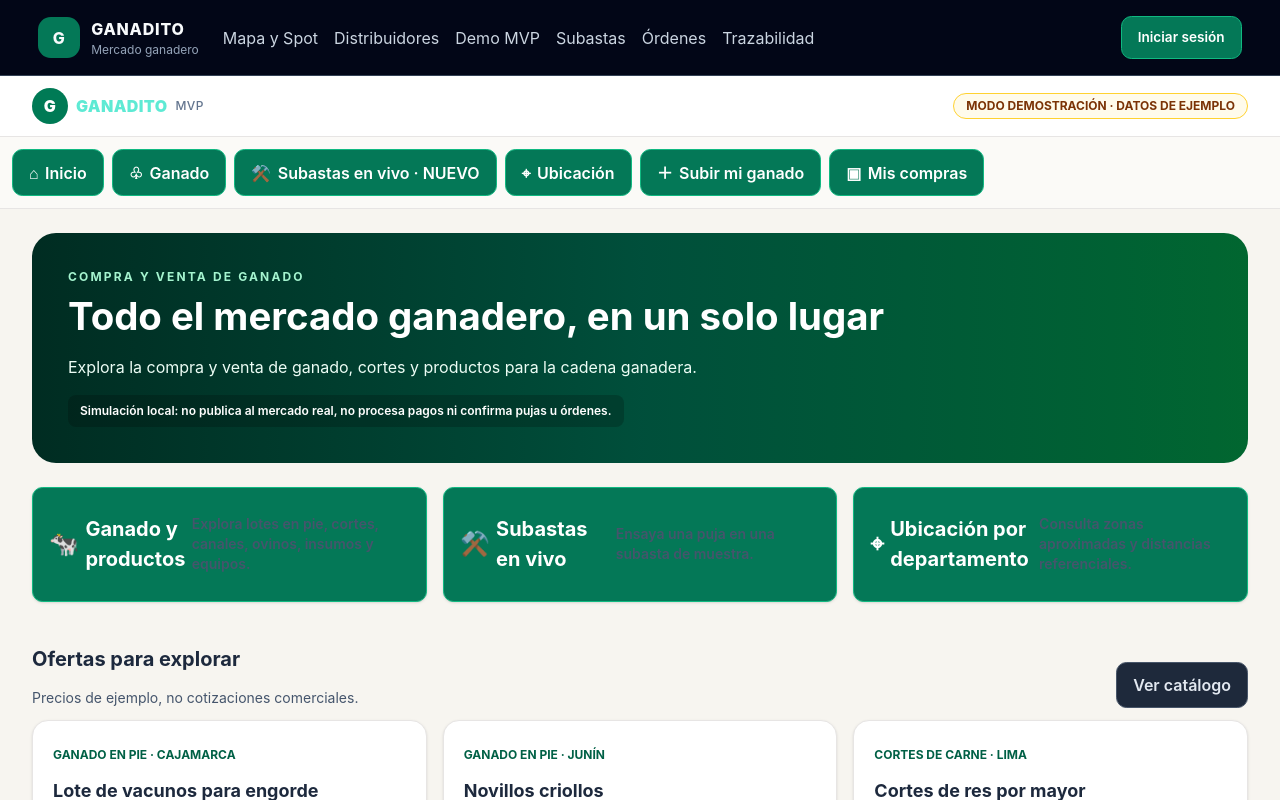
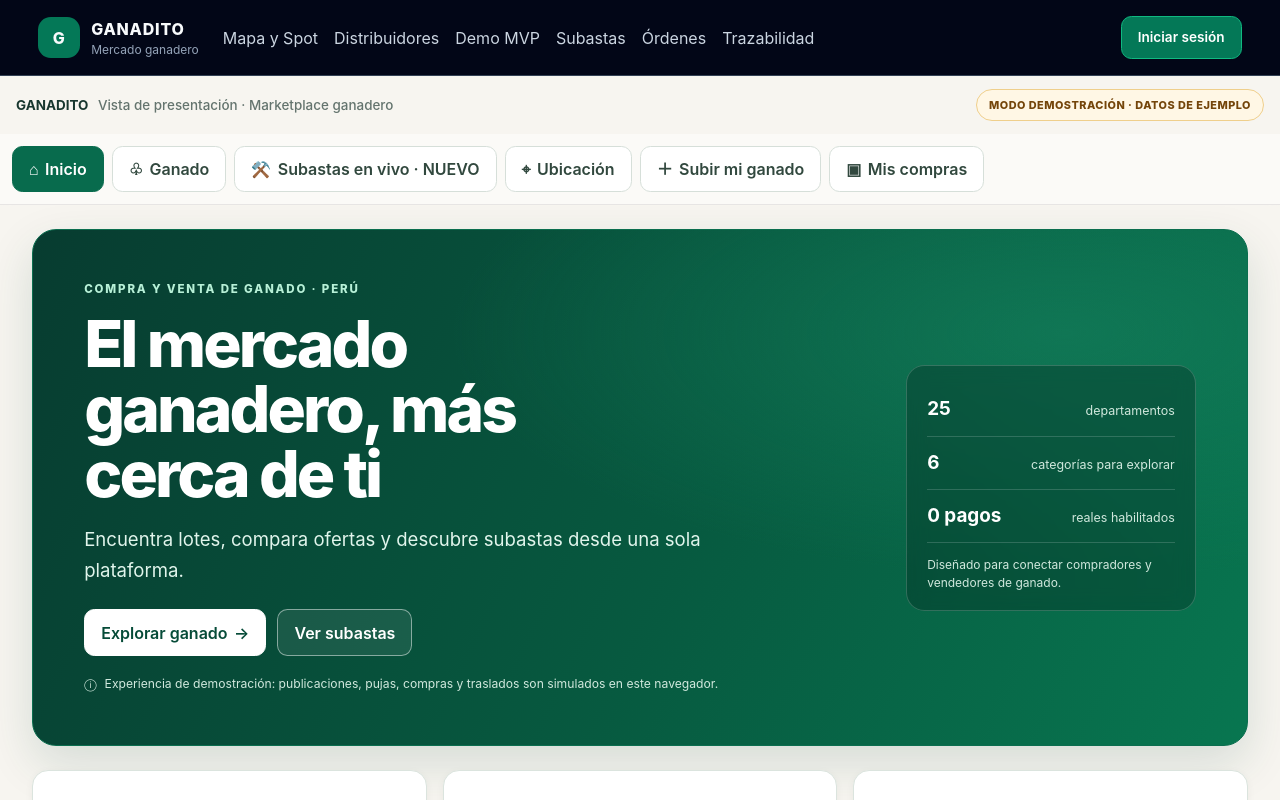
Before and after one commit to Victor1003706/GANADITOPRELIMINAR, a SvelteKit app in the folder apps/web/: page /demostracion in a window 1280 px wide. Shown: the top 800 px of the page. Built offline with nearby package versions, Linux system fonts and the light colour scheme.

Commit message:
Improve Ganadito demo marketplace UI

```diff
--- a/apps/web/src/routes/demostracion/+page.svelte
+++ b/apps/web/src/routes/demostracion/+page.svelte
@@ -60,15 +60,18 @@
 </script>
 
 <svelte:head><title>Demo MVP Ganadito | Simulación</title><meta name="description" content="Demostración local del marketplace ganadero de Ganadito." /></svelte:head>
-<div class="min-h-screen bg-[#f7f5f0] text-slate-800">
-  <header class="border-b border-stone-200 bg-white px-4 py-3 sm:px-8"><div class="mx-auto flex max-w-7xl flex-wrap items-center justify-between gap-3"><a href="/" class="flex items-center gap-2 font-black tracking-wide text-emerald-900 no-underline"><span class="grid h-9 w-9 place-items-center rounded-full bg-emerald-700 text-white">G</span>GANADITO <span class="text-xs font-medium text-slate-500">MVP</span></a><span class="rounded-full border border-amber-300 bg-amber-50 px-3 py-1 text-xs font-bold text-amber-900">MODO DEMOSTRACIÓN · DATOS DE EJEMPLO</span></div></header>
+<div class="demo-shell min-h-screen bg-[#f7f5f0] text-slate-800">
+  <header class="demo-status-bar"><span><strong>GANADITO</strong><span class="demo-status-context">Vista de presentación · Marketplace ganadero</span></span><span class="demo-badge">MODO DEMOSTRACIÓN · DATOS DE EJEMPLO</span></header>
   <nav class="sticky top-0 z-20 border-b border-stone-200 bg-[#fbfaf7]/95 px-3 py-3 backdrop-blur" aria-label="Secciones de la demostración"><div class="mx-auto flex max-w-7xl gap-2 overflow-x-auto">{#each sections as section (section.id)}<button type="button" onclick={()=>go(section.id)} aria-current={active===section.id?'page':undefined} class="shrink-0 rounded-full border px-4 py-2 text-sm font-semibold {active===section.id?'border-emerald-700 bg-emerald-700 text-white':'border-stone-300 bg-white text-slate-800 hover:border-emerald-500'}"><span aria-hidden="true">{section.icon}</span> {section.label}{section.id==='subastas'? ' · NUEVO':''}</button>{/each}</div></nav>
   <main class="mx-auto max-w-7xl px-4 py-6 sm:px-8">
     {#if notice}<div class="mb-4 rounded-xl border border-emerald-200 bg-emerald-50 px-4 py-3 text-sm text-emerald-950" role="status">{notice}</div>{/if}
-    <section class="rounded-3xl bg-gradient-to-r from-emerald-950 via-emerald-900 to-green-800 p-6 text-white sm:p-9"><p class="text-xs font-bold uppercase tracking-[.18em] text-emerald-200">Compra y venta de ganado</p><h1 class="mt-2 text-3xl font-extrabold sm:text-4xl">{active==='inicio'?'Todo el mercado ganadero, en un solo lugar':currentSection.label}</h1><p class="mt-3 max-w-3xl text-sm leading-6 text-emerald-50 sm:text-base">{currentSection.help}</p><p class="mt-4 inline-flex rounded-lg bg-black/20 px-3 py-2 text-xs font-semibold">Simulación local: no publica al mercado real, no procesa pagos ni confirma pujas u órdenes.</p></section>
+    <section class="demo-hero">
+      <div class="demo-hero-copy"><p class="demo-eyebrow">Compra y venta de ganado · Perú</p><h1>{active==='inicio'?'El mercado ganadero, más cerca de ti':currentSection.label}</h1><p class="demo-hero-description">{active==='inicio'?'Encuentra lotes, compara ofertas y descubre subastas desde una sola plataforma.':currentSection.help}</p><div class="demo-hero-actions"><button type="button" onclick={()=>go('ganado')}>Explorar ganado <span aria-hidden="true">→</span></button><button type="button" class="demo-hero-secondary" onclick={()=>go('subastas')}>Ver subastas</button></div><p class="demo-notice"><span aria-hidden="true">ⓘ</span> Experiencia de demostración: publicaciones, pujas, compras y traslados son simulados en este navegador.</p></div>
+      <aside class="demo-hero-panel" aria-label="Resumen de la demostración"><div><strong>25</strong><span>departamentos</span></div><div><strong>6</strong><span>categorías para explorar</span></div><div><strong>0 pagos</strong><span>reales habilitados</span></div><p>Diseñado para conectar compradores y vendedores de ganado.</p></aside>
+    </section>
 
     {#if active==='inicio'}
-      <section class="mt-6 grid gap-4 sm:grid-cols-3"><button class="rounded-2xl border border-stone-200 bg-white p-5 text-left shadow-sm" onclick={()=>go('ganado')}><span class="text-2xl">🐄</span><h2 class="mb-1 mt-3 font-bold">Ganado y productos</h2><p class="m-0 text-sm text-slate-600">Explora lotes en pie, cortes, canales, ovinos, insumos y equipos.</p></button><button class="rounded-2xl border border-stone-200 bg-white p-5 text-left shadow-sm" onclick={()=>go('subastas')}><span class="text-2xl">⚒</span><h2 class="mb-1 mt-3 font-bold">Subastas en vivo</h2><p class="m-0 text-sm text-slate-600">Ensaya una puja en una subasta de muestra.</p></button><button class="rounded-2xl border border-stone-200 bg-white p-5 text-left shadow-sm" onclick={()=>go('ubicacion')}><span class="text-2xl">⌖</span><h2 class="mb-1 mt-3 font-bold">Ubicación por departamento</h2><p class="m-0 text-sm text-slate-600">Consulta zonas aproximadas y distancias referenciales.</p></button></section>
+      <section class="demo-feature-grid"><button class="demo-feature-card" onclick={()=>go('ganado')}><span class="demo-feature-icon" aria-hidden="true">🐄</span><span class="demo-feature-copy"><strong>Ganado y productos</strong><span>Explora lotes en pie, cortes, ovinos, insumos y equipos.</span></span><span class="demo-card-arrow" aria-hidden="true">↗</span></button><button class="demo-feature-card" onclick={()=>go('subastas')}><span class="demo-feature-icon" aria-hidden="true">⚒</span><span class="demo-feature-copy"><strong>Subastas de muestra</strong><span>Conoce el flujo de ofertas y practica una puja.</span></span><span class="demo-card-arrow" aria-hidden="true">↗</span></button><button class="demo-feature-card" onclick={()=>go('ubicacion')}><span class="demo-feature-icon" aria-hidden="true">⌖</span><span class="demo-feature-copy"><strong>Ubicación por departamento</strong><span>Consulta zonas aproximadas y distancias referenciales.</span></span><span class="demo-card-arrow" aria-hidden="true">↗</span></button></section>
       <section class="mt-7"><div class="mb-3 flex items-end justify-between gap-3"><div><h2 class="m-0 text-2xl font-bold">Ofertas para explorar</h2><p class="mb-0 mt-1 text-sm text-slate-600">Precios de ejemplo, no cotizaciones comerciales.</p></div><button class="secondary" onclick={()=>go('ganado')}>Ver catálogo</button></div><div class="grid gap-4 sm:grid-cols-2 lg:grid-cols-3">{#each listings.slice(0,3) as item}<article class="rounded-2xl border border-stone-200 bg-white p-5 shadow-sm"><span class="text-xs font-bold uppercase text-emerald-800">{item.category} · {item.department}</span><h3 class="mb-2 mt-3 text-lg">{item.title}</h3><p class="text-sm text-slate-600">{item.quantity}</p><p class="text-xl font-extrabold">S/ {item.price.toLocaleString('es-PE')} <small class="text-xs font-normal text-slate-500">estimado</small></p><button onclick={()=>buy(item)}>Comprar en demo</button></article>{/each}</div></section>
     {:else if active==='ganado'}
       <section class="mt-6 rounded-2xl border border-stone-200 bg-white p-5"><h2 class="m-0 text-xl font-bold">Catálogo por tipo</h2><p class="mt-2 text-sm text-slate-600">Elige una categoría; los resultados se actualizan en esta misma pantalla.</p><div class="mt-4 flex flex-wrap gap-2" role="group" aria-label="Categorías">{#each categories as item}<button class="rounded-full border px-3 py-2 text-sm {category===item?'border-emerald-700 bg-emerald-700 text-white':'border-stone-300 bg-white text-slate-800'}" aria-pressed={category===item} onclick={()=>category=item}>{item}</button>{/each}</div><div class="mt-4 grid gap-3 sm:grid-cols-[1fr_1fr_auto]"><label class="text-sm">Departamento<select bind:value={department} class="mt-1"><option value="">Todos</option>{#each departments as d}<option value={d.name}>{d.name}</option>{/each}</select></label><p class="self-end text-sm text-slate-600">Coincidencias: {shownListings.length}</p><button class="self-end" onclick={()=>go('publicar')}>＋ Subir mi ganado</button></div></section>
@@ -84,3 +87,27 @@
     {/if}
   </main><footer class="border-t border-stone-200 bg-white px-4 py-5 text-center text-xs text-slate-500">GANADITO · Vista previa MVP · Todas las operaciones mostradas son simuladas y locales.</footer>
 </div>
+<style>
+  .demo-status-bar{display:flex;align-items:center;justify-content:space-between;gap:1rem;max-width:80rem;margin:0 auto;padding:.8rem 1rem;color:#18372f;font-size:.84rem}
+  .demo-status-context{margin-left:.6rem;color:#64746e;font-weight:500}
+  .demo-badge{border:1px solid #efcf8c;border-radius:999px;background:#fff7e5;padding:.42rem .75rem;color:#74450a;font-size:.68rem;font-weight:800;letter-spacing:.045em}
+  .demo-hero{display:grid;grid-template-columns:minmax(0,1.5fr) minmax(230px,.55fr);gap:2rem;align-items:center;overflow:hidden;border:1px solid #0b6e4f;border-radius:1.5rem;background:radial-gradient(ellipse at 85% 20%,rgba(21,128,93,.62),transparent 42%),linear-gradient(115deg,#073c30 0%,#075a40 55%,#087650 100%);padding:clamp(1.5rem,4vw,3.5rem);color:#fff;box-shadow:0 18px 48px rgba(13,74,54,.14)}
+  .demo-hero-copy{max-width:54rem}.demo-eyebrow{margin:0;color:#b7f0d7;font-size:.72rem;font-weight:800;letter-spacing:.16em;text-transform:uppercase}
+  .demo-hero h1{max-width:13ch;margin:.75rem 0 0;font-size:clamp(2.35rem,5vw,4.2rem);line-height:1.02;letter-spacing:-.045em;font-weight:800}
+  .demo-hero-description{max-width:42rem;margin:1.1rem 0 0;color:#e1f5ec;font-size:clamp(1rem,1.5vw,1.16rem);line-height:1.65}
+  .demo-hero-actions{display:flex;flex-wrap:wrap;gap:.7rem;margin-top:1.5rem}.demo-shell .demo-hero-actions button{min-height:2.9rem;border-color:#fff;background:#fff;color:#064b38}.demo-shell .demo-hero-actions .demo-hero-secondary{border-color:rgba(255,255,255,.48);background:rgba(255,255,255,.08);color:#fff}
+  .demo-notice{display:flex;align-items:flex-start;gap:.5rem;max-width:45rem;margin:1.2rem 0 0;color:#d0e8dd;font-size:.76rem;line-height:1.55}
+  .demo-hero-panel{display:grid;gap:0;border:1px solid rgba(255,255,255,.18);border-radius:1.15rem;background:rgba(4,35,28,.32);padding:1.1rem 1.25rem;backdrop-filter:blur(10px)}
+  .demo-hero-panel div{display:flex;align-items:baseline;justify-content:space-between;gap:1rem;padding:.75rem 0;border-bottom:1px solid rgba(255,255,255,.16)}.demo-hero-panel strong{color:#fff;font-size:1.18rem}.demo-hero-panel span{color:#d0e8dd;font-size:.78rem;text-align:right}.demo-hero-panel p{margin:.8rem 0 0;color:#d0e8dd;font-size:.75rem;line-height:1.5}
+  .demo-feature-grid{display:grid;grid-template-columns:repeat(3,minmax(0,1fr));gap:1rem;margin-top:1.5rem}
+  .demo-shell button.demo-feature-card{display:grid;grid-template-columns:auto 1fr auto;align-items:center;gap:.85rem;min-height:7.4rem;padding:1.2rem;border:1px solid #dbe4de;border-radius:1rem;background:#fff;color:#173b30;text-align:left;box-shadow:0 2px 8px rgba(21,49,39,.045);transition:transform .18s ease,box-shadow .18s ease,border-color .18s ease}
+  .demo-shell button.demo-feature-card:hover{transform:translateY(-2px);border-color:#7bb79c;box-shadow:0 12px 25px rgba(21,49,39,.09)}
+  .demo-feature-icon{display:grid;width:2.8rem;height:2.8rem;place-items:center;border-radius:.85rem;background:#e8f5ed;font-size:1.35rem}.demo-feature-copy{display:grid;gap:.35rem}.demo-feature-copy strong{color:#173b30;font-size:.98rem}.demo-feature-copy span{color:#53645d;font-size:.79rem;font-weight:450;line-height:1.45}.demo-card-arrow{align-self:start;color:#267353;font-size:1.15rem}
+  .demo-shell nav button{min-height:2.65rem;border-color:#d6dfd9;background:#fff;color:#31483e;box-shadow:none}.demo-shell nav button[aria-current="page"]{border-color:#086b4d;background:#086b4d;color:#fff}
+  .demo-shell article{transition:transform .16s ease,box-shadow .16s ease}.demo-shell article:hover{transform:translateY(-2px);box-shadow:0 12px 28px rgba(21,49,39,.09)}
+  .demo-shell input,.demo-shell select,.demo-shell textarea{border-color:#cbd5cf;background:#fff;color:#192a23}.demo-shell input::placeholder,.demo-shell textarea::placeholder{color:#697970}
+  .demo-shell button:focus-visible,.demo-shell input:focus-visible,.demo-shell select:focus-visible,.demo-shell textarea:focus-visible{outline:3px solid #f0b84d;outline-offset:3px}
+  @media(max-width:800px){.demo-hero{grid-template-columns:1fr}.demo-hero h1{max-width:16ch}.demo-hero-panel{grid-template-columns:repeat(3,minmax(0,1fr));gap:.5rem}.demo-hero-panel div{display:grid;gap:.15rem;border:0;padding:.45rem 0}.demo-hero-panel span{text-align:left}.demo-hero-panel p{grid-column:1/-1;margin-top:.3rem}.demo-feature-grid{grid-template-columns:1fr}}
+  @media(max-width:520px){.demo-status-bar{align-items:flex-start}.demo-status-context{display:block;margin:.1rem 0 0}.demo-badge{max-width:10.5rem;text-align:center;font-size:.58rem}.demo-hero{border-radius:1.1rem}.demo-hero-panel{padding:.8rem}.demo-hero-panel strong{font-size:.98rem}.demo-hero-panel span{font-size:.68rem}.demo-feature-card{min-height:6.5rem}}
+  @media(prefers-reduced-motion:reduce){.demo-shell *{scroll-behavior:auto!important;transition:none!important}}
+</style>
```
